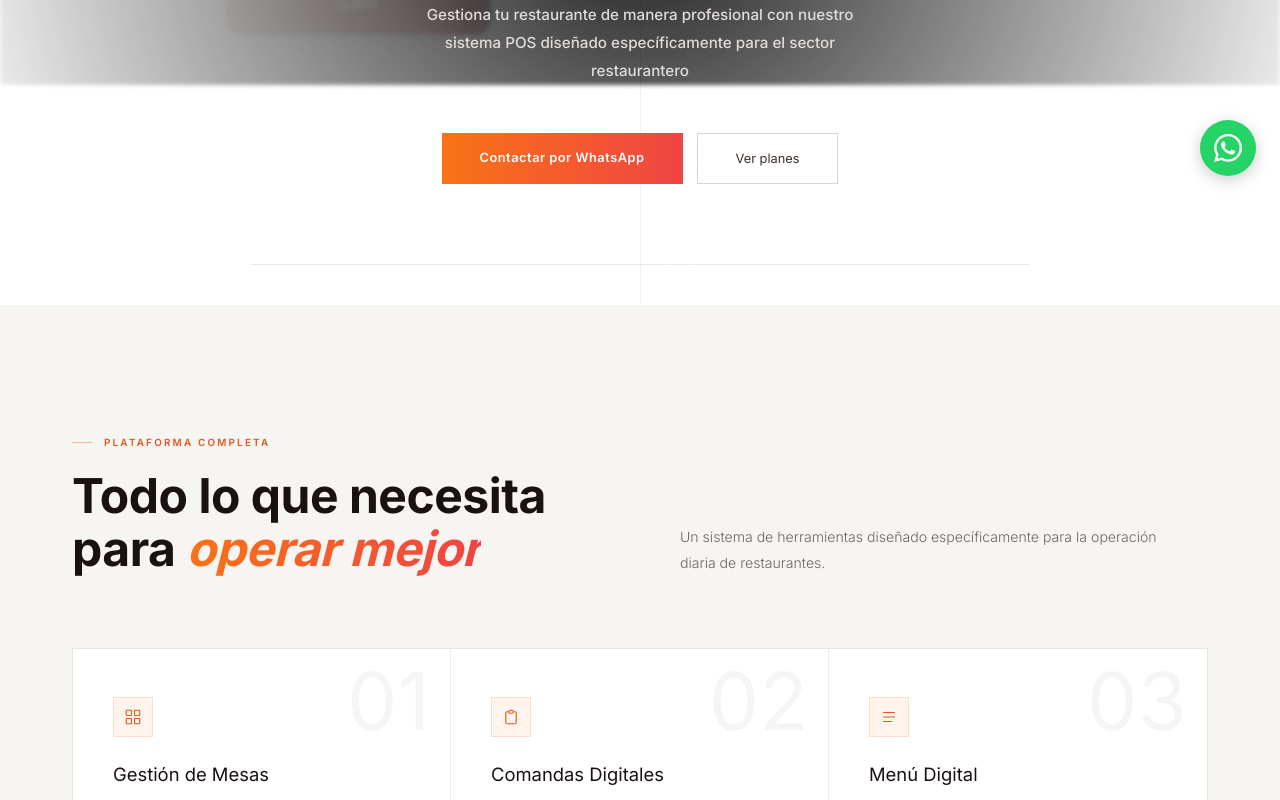
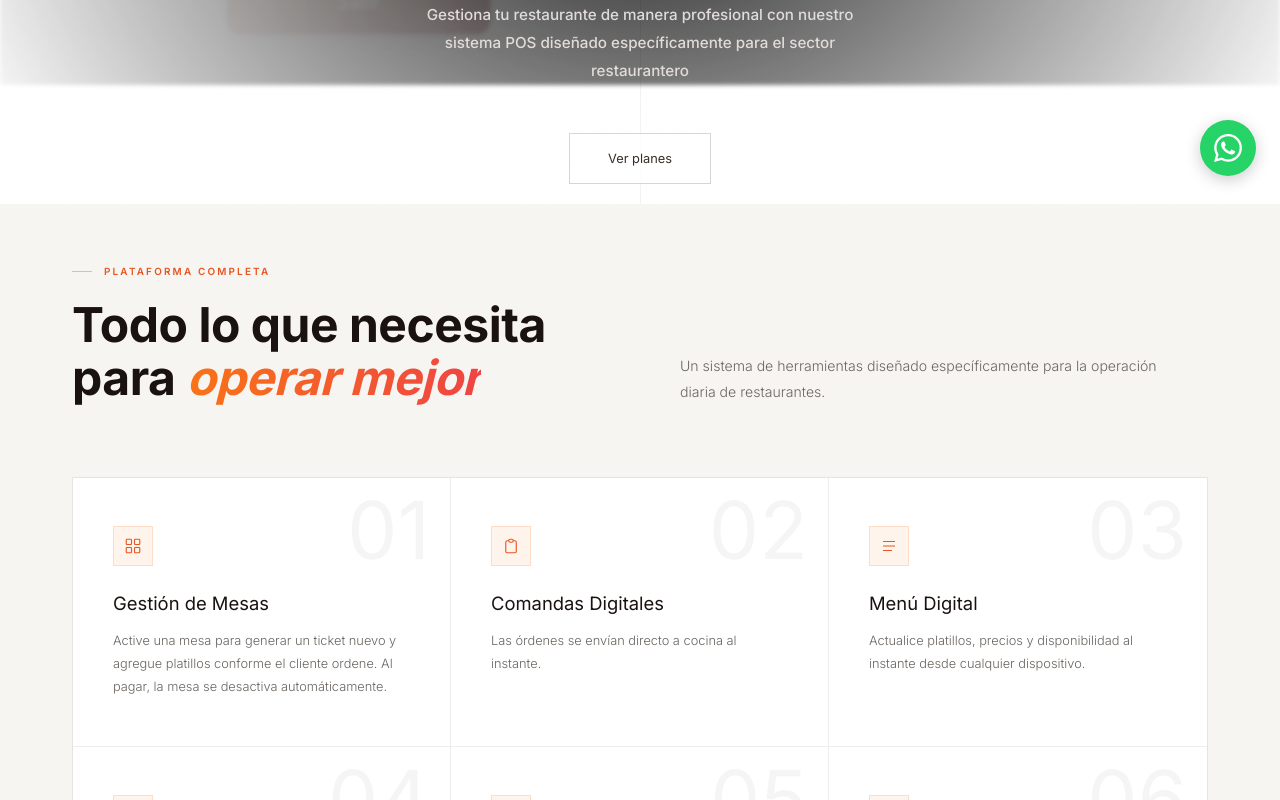
Before and after one commit to luissnava/landing-pos, a Next.js app: page / in a window 1280 px wide. Shown: the part 600-1400 px from the top of the page. Built offline with nearby package versions, Linux system fonts and the light colour scheme.

Commit message:
updates legal and styles

```diff
--- a/app/components/Contact/index.tsx
+++ b/app/components/Contact/index.tsx
@@ -28,7 +28,6 @@ export default function Contact({ data }: ContactProps) {
         <p className="cta-sub rv">Configuración en menos de 60 minutos.</p>
         <div className="cta-btns rv">
           <a href="#precios" className="cta-btn-primary">Comenzar ahora</a>
-          <a href={waLink} target="_blank" className="cta-btn-secondary">Contactar por WhatsApp</a>
         </div>
       </div>
     </section>
--- a/app/components/Features/styles.css
+++ b/app/components/Features/styles.css
@@ -1,4 +1,4 @@
-.feat-s { background: var(--ink2); padding: 120px 72px; }
+.feat-s { background: var(--ink2); padding: 50px 72px; }
 .feat-head {
   display: grid; grid-template-columns: 1fr 1fr; gap: 80px;
   align-items: end; margin-bottom: 72px;
--- a/app/components/Hero/index.tsx
+++ b/app/components/Hero/index.tsx
@@ -24,10 +24,7 @@ export default function Hero({ data }: HeroProps) {
         </h1>
         <p className="hero-p">{data.subtitle}</p>
         <div className="hero-btns">
-          <a href={waLink} target="_blank" className="btn-primary">Contactar por WhatsApp</a>
           <a href="#precios" className="btn-secondary">Ver planes</a>
-        </div>
-        <div className="hero-metrics">
         </div>
       </div>
     </header>
--- a/app/components/Hero/styles.css
+++ b/app/components/Hero/styles.css
@@ -56,6 +56,7 @@
   animation: up .7s .65s forwards;
 }
 .hero-btns {
+  margin-bottom: 20px;
   display: flex; gap: 14px; justify-content: center; flex-wrap: wrap;
   opacity: 0; transform: translateY(12px);
   animation: up .7s .85s forwards;
--- a/app/components/legal/Legal.tsx
+++ b/app/components/legal/Legal.tsx
@@ -9,7 +9,7 @@ import './styles.css';
 
 // ─── Datos configurables ──────────────────────────────────────────────────────
 const CONFIG = {
-  nombre: "[RAZÓN SOCIAL]",
+  nombre: "Grupo Nava",
   domicilio: "[DOMICILIO FISCAL]",
   email: "contacto@gruponava.org",
   telefono: "[TELÉFONO]",
@@ -288,7 +288,7 @@ function PrivacidadPage() {
       <SubLabel>Clientes B2B</SubLabel>
       <BulletList
         items={[
-          "Identificación: nombre, RFC, razón social.",
+          "Identificación: nombre completo",
           "Contacto: correo electrónico, teléfono",
           "Operación: historial de transacciones, ventas, inventario.",
           "Financieros: método de pago e historial de facturación del servicio contratado.",
--- a/app/data/landing-data.json
+++ b/app/data/landing-data.json
@@ -3,7 +3,7 @@
     "title": "Sistema POS para Restaurantes",
     "subtitle": "Gestiona tu restaurante de manera profesional con nuestro sistema POS diseñado específicamente para el sector restaurantero",
     "cta": "Contactar por WhatsApp",
-    "whatsappNumber": "5215512345678"
+    "whatsappNumber": "522205983294"
   },
 
   "features": [
@@ -136,7 +136,7 @@
   "contact": {
     "title": "¿Listo para transformar tu restaurante?",
     "subtitle": "Contáctanos por WhatsApp y te ayudaremos a elegir el plan perfecto para tu negocio",
-    "whatsappNumber": "5511421531",
+    "whatsappNumber": "522205983294",
     "whatsappMessage": "Hola, me interesa conocer más sobre el sistema POS para restaurantes"
   }
 }
```
